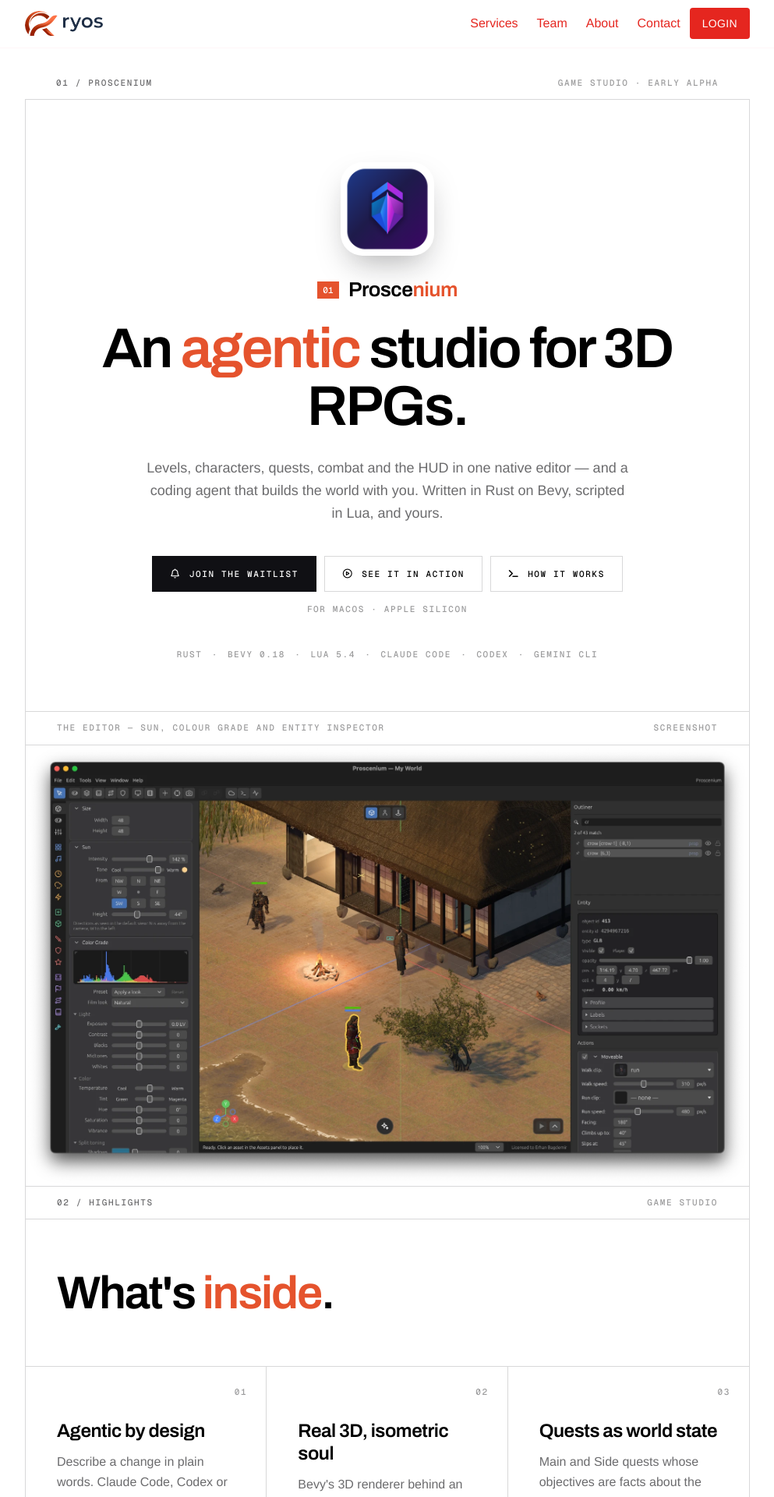
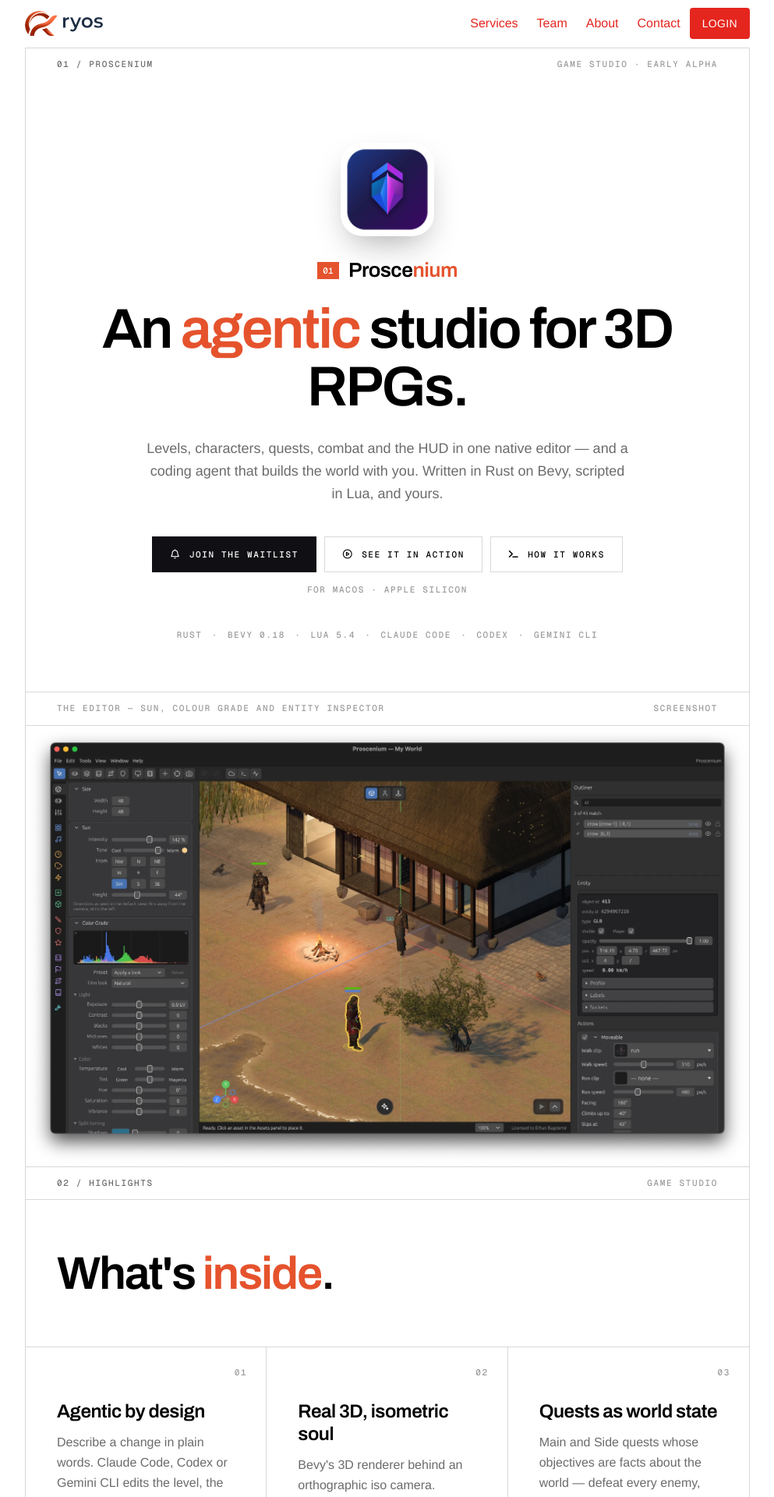
Before and after one commit to reevik/Ryos.io, a Jekyll site: the page built from index.md, in a window 1280 px wide. Shown: the top 1920 px of the page at 78% size, without its empty margins (143-1136 px from the left). Built offline with Jekyll 4.4.1, drawn with Linux system fonts in a browser that asks for light colours; nearby versions of some CDN libraries.

Commit message:
One hairline under the logo, not two
The page opened on two rules a gap apart: the site header's own bottom border,
then 24px of space, then the first bar's bottom border. Read as a double line
under the logo.

The header's border and that gap go, and the first section's frame takes a top
border instead — so the single remaining line sits flush under the logo and is
the frame's own top edge, with the side lines running down from it. The first
bar loses its bottom border, since the line above it now does that work.

A local divergence from upstream, which keeps the 24px gap and starts the side
lines at the first bar instead.

Co-Authored-By: Claude Opus 5 <noreply@anthropic.com>

```diff
--- a/_sass/pages/_app.scss
+++ b/_sass/pages/_app.scss
@@ -33,7 +33,11 @@ body:has(.app-page) {
   background: var(--ap-bg);
 
   .header {
-    margin-bottom: 24px;
+    /* Flush: the frame's top line sits directly under the logo, so the gap and
+       the header's own border would only repeat it. (Local change; upstream
+       keeps the 24px and its header rule.) */
+    margin-bottom: 0;
+    border-bottom: 0;
   }
 
   .content {
@@ -124,13 +128,15 @@ body:has(.app-page) {
 
 /* The page opens on the first bar's bottom line: the frame's side lines start
    there instead of running up past it into the open space above. */
+/* The page opens on one hairline, directly under the logo: the frame's top
+   border. There used to be two — the header's own border and the first bar's,
+   with a gap between them. The side lines run from that single line down.
+   (Local change; upstream starts the side lines at the first bar instead.) */
 .ap-section:first-of-type > .ap-frame {
-  border-left: 0;
-  border-right: 0;
+  border-top: 1px solid var(--ap-line);
 
-  > :not(.ap-bar:first-child) {
-    border-left: 1px solid var(--ap-line);
-    border-right: 1px solid var(--ap-line);
+  > .ap-bar:first-child {
+    border-bottom: 0;
   }
 }
 
```
